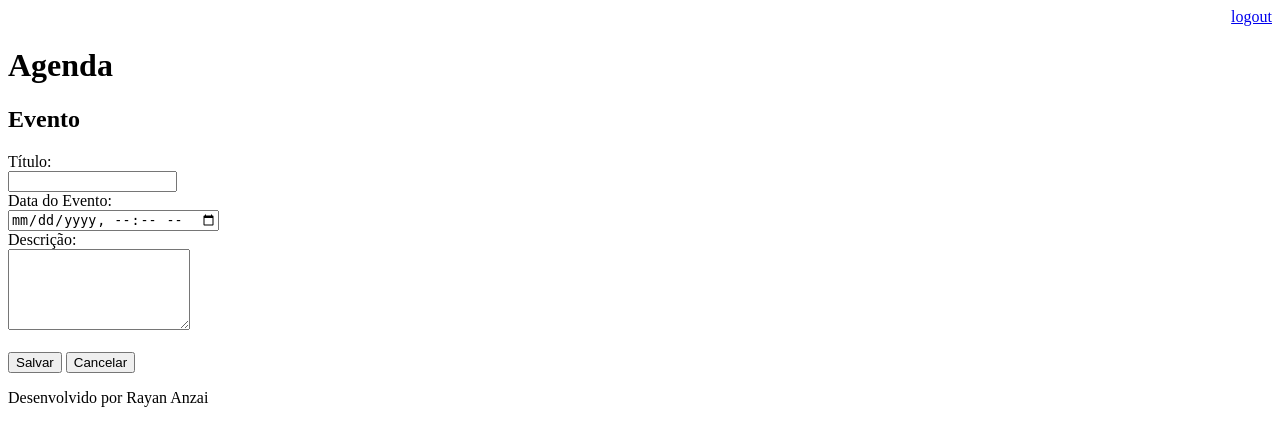
After one commit to Rayanzai/django_agenda_aula2_dio, a Django app: page /agenda/evento/ in a window 1280 px wide. The commit adds this page. Shown: the top 446 px of the page. Run offline with Django 4.2, Linux system fonts and the light colour scheme; a user stored in the database is signed in.

Commit message:
Incluido template para inserir eventos na agenda e gitignore para ignorar os arquivos compilados

```diff
--- a/agenda/urls.py
+++ b/agenda/urls.py
@@ -24,5 +24,7 @@ urlpatterns = [
     path('', RedirectView.as_view(url='/agenda/')),
     path('login/', views.login_user),
     path('login/submit', views.submit_login),
-    path('logout/', views.logout_user)
+    path('logout/', views.logout_user),
+    path('agenda/evento/', views.evento),
+    path('agenda/evento/submit', views.submit_evento)
 ]
--- a/core/views.py
+++ b/core/views.py
@@ -29,6 +29,21 @@ def submit_login(request):
     return redirect('/')
 
 @login_required(login_url='/login/')
+def submit_evento(request):
+    if request.POST:
+        titulo = request.POST.get("titulo")
+        data_evento = request.POST.get("data_evento")
+        descricao = request.POST.get("descricao")
+        usuario = request.user
+        Evento.objects.create(titulo=titulo, data_evento=data_evento, descricao=descricao, usuario=usuario)
+    return redirect('/')
+
+
+@login_required(login_url='/login/')
+def evento(request):
+    return render(request, 'evento.html')
+
+@login_required(login_url='/login/')
 def lista_eventos(request):
     usuario = request.user
     evento = Evento.objects.filter(usuario=usuario)
--- a/templates/agenda.html
+++ b/templates/agenda.html
@@ -3,6 +3,7 @@
 {%block content %}
     <h2>Agendamentos</h2>
 
+    <a href="evento/"><button type="button">Novo Evento</button></a>
     <ul style="font-size: 18px">
     {% for evento in eventos %}
         <li>{{evento.titulo}} - {{evento.get_data_evento}}</li>
--- /dev/null
+++ b/templates/evento.html
@@ -0,0 +1,24 @@
+{% extends "model-page.html" %}
+
+{% block content %}
+
+<h2>Evento</h2>
+<form action="submit" method="POST"> {% csrf_token %}
+    <label>Título:</label>
+    <br>
+    <input type="text" name="titulo" size="18.5" >
+    <br>
+    <label>Data do Evento:</label>
+    <br>
+    <input type="datetime-local" name="data_evento">
+    <br>
+    <label>Descrição:</label>
+    <br>
+    <textarea name="descricao" rows="5" cols="20" ></textarea>
+    <br>
+    <br>
+    <button type="submit">Salvar</button>
+
+    <a href="/"><button type="button">Cancelar</button></a>
+</form>
+{% endblock %}
```
Also changed, not shown: db.sqlite3, 1 other file.
